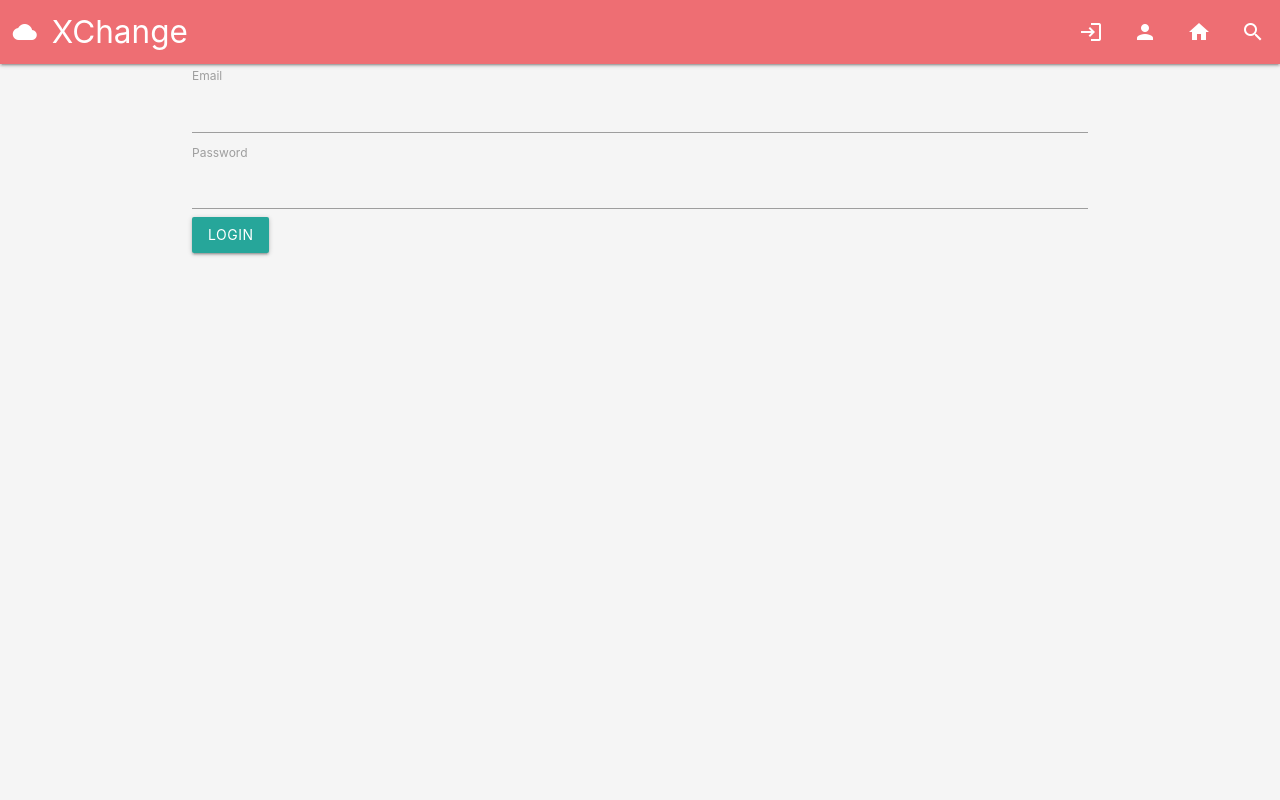
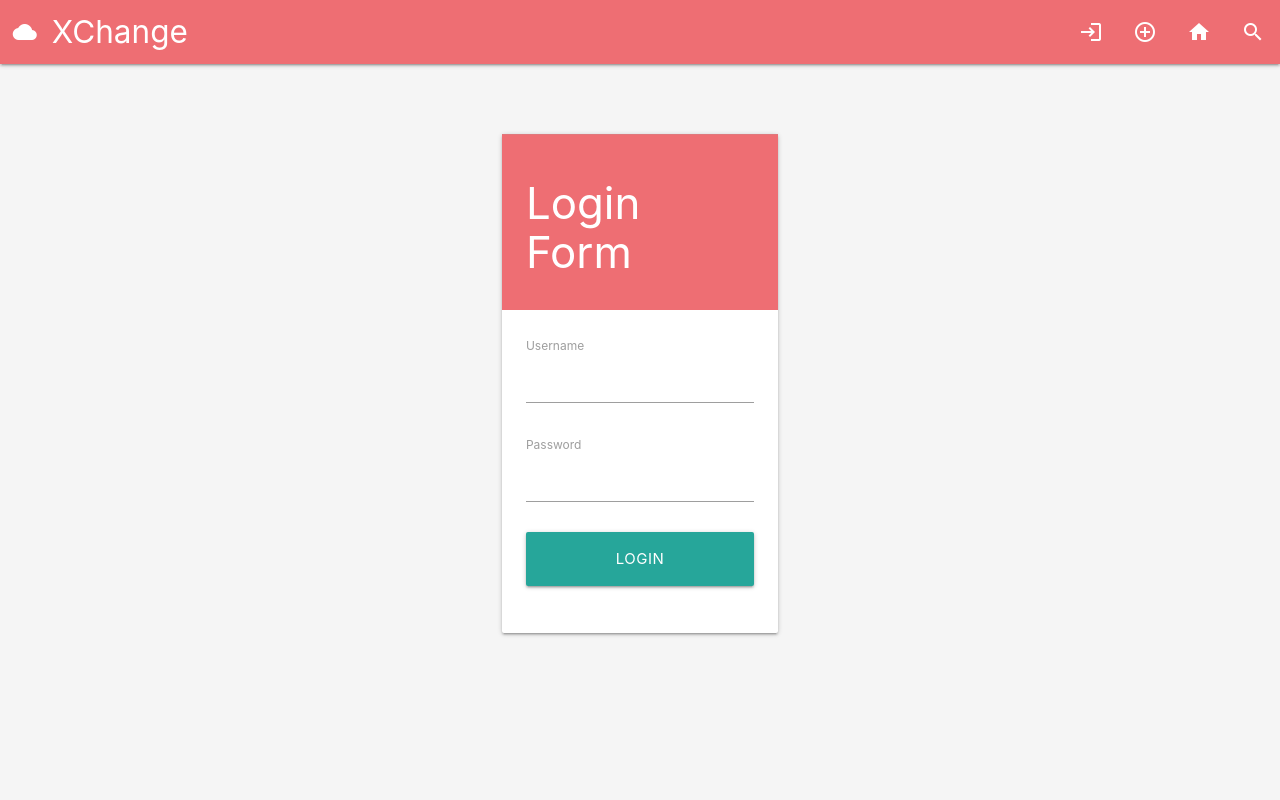
Before and after one commit to filippo-lampa/XChange, an Angular app in the folder Angular/: page /login in a window 1280 px wide. Shown: the top 800 px of the page. Built offline with nearby package versions, Linux system fonts and the light colour scheme.

Commit message:
Playing with css #1

```diff
--- a/Angular/src/app/login/login.component.css
+++ b/Angular/src/app/login/login.component.css
@@ -0,0 +1,13 @@
+
+#loginForm{
+margin-top: 7%;
+}
+
+#logoutButton{
+  margin-top: 25%;
+  margin-left: 45%;
+}
+
+#logoutButton span{
+  margin-left: 6%;
+}
--- a/Angular/src/app/login/login.component.html
+++ b/Angular/src/app/login/login.component.html
@@ -1,17 +1,37 @@
-<div>
-    <form *ngIf="!isLoggedIn" name="form" (ngSubmit)="onLogin()" #f="ngForm" novalidate>
-        <label>Email</label>
-        <input type="text" class="form-control" name="email" [(ngModel)]="form.email" required #username="ngModel" />
-        <label>Password</label>
-        <input type="password" class="form-control" name="password" [(ngModel)]="form.password" required minlength="6"
-            #password="ngModel" />
-        <button class="btn">
-            Login
-        </button>
-    </form>
+<div id="logoutButton" *ngIf="isLoggedIn">
+    <button class="btn" (click)="onLogout()">
+        Logout
+    </button><br>
+    <span class="align-right teal-text">:)</span>
+</div>
 
-    <button *ngIf="isLoggedIn" class="btn" (click)="onLogout()">
-        Logout
-    </button>
+
+<div *ngIf="!isLoggedIn" id="loginForm">
+<div class="row">
+  <div class="col s12 m8 l4 offset-m2 offset-l4">
+  <div class="card">
+
+  <div class="card-action materialize-red lighten-2 white-text">
+  <h3>Login Form</h3>
+  </div>
+
+  <form *ngIf="!isLoggedIn" name="form" (ngSubmit)="onLogin()" #f="ngForm" novalidate>
+
+  <div class="card-content">
+
+  <div class="form-field">
+  <label for="username">Username</label>
+  <input type="text" class="form-control" name="email" [(ngModel)]="form.email" required #username="ngModel" />
+</div><br>
+
+  <div class="form-field">
+  <label for="password">Password</label>
+  <input type="password" class="form-control" name="password" [(ngModel)]="form.password" required minlength="6"
+  #password="ngModel" />
+  </div><br>
+
+  <div class="form-field">
+  <button class="btn-large waves-effect waves-dark" style="width:100%;">Login</button>
+  </div><br>
 
 </div>
--- a/Angular/src/app/navbar/navbar.component.html
+++ b/Angular/src/app/navbar/navbar.component.html
@@ -20,7 +20,7 @@
                         <li class="right hide-on-med-and-down"><a routerLink="/"><i class="material-icons">home</i></a>
                         </li>
                         <li class="right hide-on-med-and-down" *ngIf="!isLoggedIn"><a routerLink="/register"><i
-                                          class="material-icons">person</i></a></li>
+                                          class="material-icons">control_point</i></a></li>
                         <li class="right hide-on-med-and-down" *ngIf="isLoggedIn"><a routerLink="/user/{{userId}}"><i
                                           class="material-icons">person</i></a></li>
                         <li class="right hide-on-med-and-down" *ngIf="!isLoggedIn"><a routerLink="/login"><i
@@ -37,12 +37,21 @@
       </nav>
 
       <ul id='dropdown1' class='dropdown-content'>
-            <li id="custom_li" *ngFor="let notification of userNotificationList"><a
+        <div *ngFor="let notification of userNotificationList">
+            <li id="custom_li" *ngIf="!notification.read"><a
+                        routerLink="/receivedxchangeoffer/{{notification._id}}"
+                        (click)="setNotificationRead(notification)">{{notification.body}}
+                        {{notification.senderUsername}}
+                        {{notification.date}}</a></li>
+
+
+            <li id="custom_li" style="background-color: #eeeeee " *ngIf="notification.read"><a
                         routerLink="/receivedxchangeoffer/{{notification._id}}"
                         (click)="setNotificationRead(notification)">{{notification.body}}
                         {{notification.senderUsername}}
                         {{notification.date}}</a></li>
             <li class="divider" tabindex="-1"></li>
+          </div>
       </ul>
 
       <ul id='dropdown2' class='dropdown-content'>
--- a/Angular/src/app/profiledit/profiledit.component.css
+++ b/Angular/src/app/profiledit/profiledit.component.css
@@ -1,7 +1,12 @@
-.valign-wrapper{
+#outer{
   margin-top: 5%;
+  margin-left:10%;
 }
 
 .card-panel{
   border-radius: 15px;
 }
+
+#picPanel{
+  margin-top:5%;
+}
--- a/Angular/src/app/profiledit/profiledit.component.html
+++ b/Angular/src/app/profiledit/profiledit.component.html
@@ -1,13 +1,11 @@
 <ng-container *ngIf="dataLoaded">
-  <div class="row valign-wrapper">
-    <div class="col s4">
-
+  <div class="row" id="outer">
+    <div class="col s4 center-align">
       <div class="card-panel teal">
-        <div class="row center-align">
-
         <img src="https://i.pinimg.com/236x/8c/5d/eb/8c5deb1518933fa6de476c08b46517e8.jpg" alt="" class="circle responsive-img">
         </div>
-        <div class="row">
+      <div class="row">
+      <div class="card-panel teal">
          <span class="white-text">
            {{selectedUser.bio}}
          </span>
@@ -15,7 +13,7 @@
       </div>
 
     </div>
-    <div class="col s7 offset-s1">
+    <div class="col s7">
 
       <div class="card-panel teal">
 
--- a/Angular/src/app/profilesearch/profilesearch.component.html
+++ b/Angular/src/app/profilesearch/profilesearch.component.html
@@ -27,6 +27,7 @@
       </div>
     </div>
   </div>
+    <div class="center-align teal-text " *ngIf="!operationSelector"><span>Select your operation and start xchanging!</span><br><span>Your results will be shown right here</span></div>
   <div *ngIf="operationSelector == 1">
     <div class="collection" *ngFor="let user of searchedUserList">
       <a routerLink="/user/{{user._id}}" class="collection-item">{{user.username}}</a>
```
